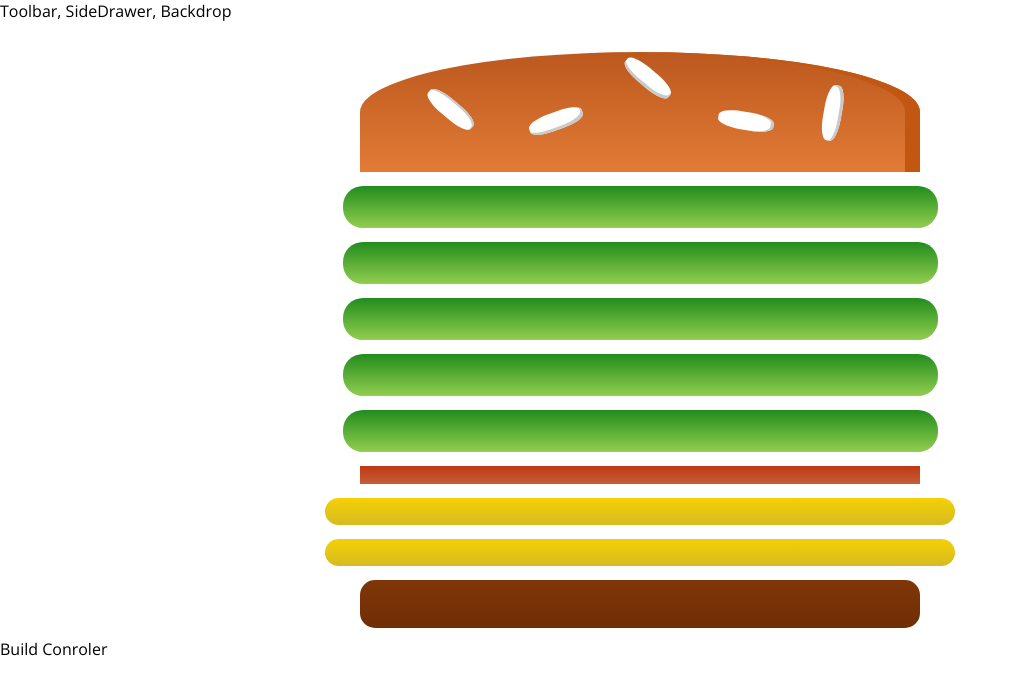
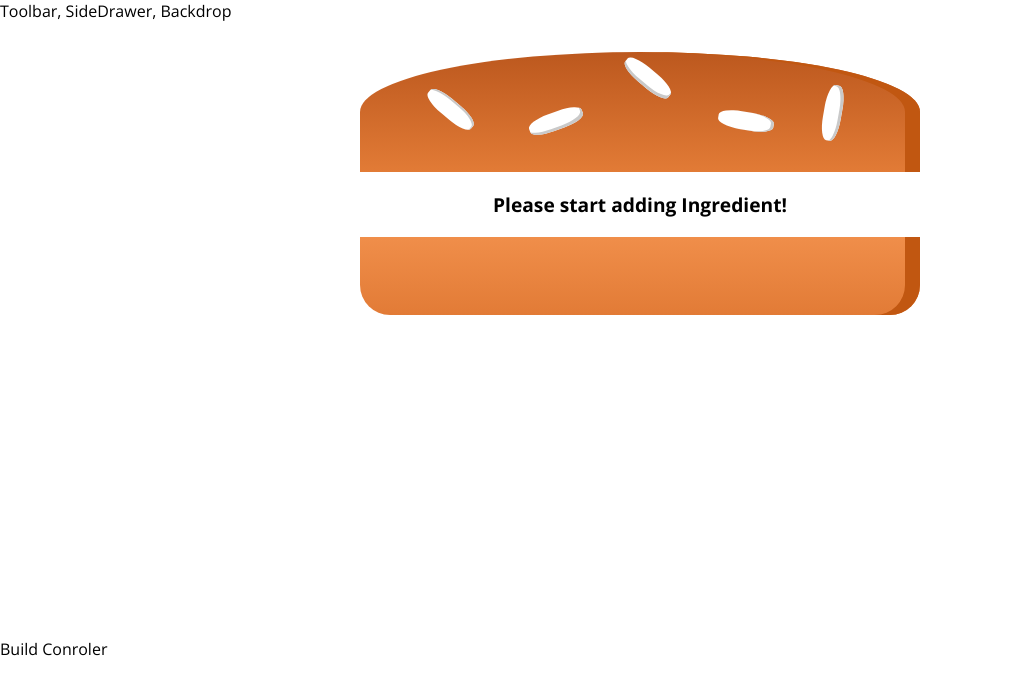
Before and after one commit to Mighty-Fellow/React-Practice, a React app in the folder burger-builder/: page / in a window 1280 px wide. Shown: the top 694 px of the page, without its empty margins (0-1018 px from the left). Built offline with nearby package versions, Linux system fonts and the light colour scheme.

Commit message:
Calculating the Ingredient sum Dynamically.➕

```diff
--- a/burger-builder/src/components/Burger/Burger.js
+++ b/burger-builder/src/components/Burger/Burger.js
@@ -4,13 +4,17 @@ import BurgerIngredient from './BurgerIngredient/BurgerIngredient'
 
 const burger = (props) => {
 
-    const transformIngredient = Object.keys(props.ingredients).map(igkey=>{
+    let transformIngredient = Object.keys(props.ingredients).map(igkey=>{
         // here igkey is ingredients key.
         return [...Array(props.ingredients[igkey])].map((_,i)=>{
             return <BurgerIngredient key={igkey + i} type={igkey} />;
         })
-    })
-
+    }).reduce((arr,el)=>{
+        return arr.concat(el)
+    },[]);
+    if(transformIngredient.length===0){
+        transformIngredient = <p>Please start adding Ingredient!</p>
+    }
     return (
         <div className={classes.Burger}>
             <BurgerIngredient type='bread-top'/>
--- a/burger-builder/src/containers/BurgerBuilder/BurgerBuilder.js
+++ b/burger-builder/src/containers/BurgerBuilder/BurgerBuilder.js
@@ -11,10 +11,10 @@ class BurgerBuilder extends Component {
 
     state = {
         ingredients : {
-            salad:5,
-            bacon:1,
-            cheese:2,
-            meat:2
+            salad:0,
+            bacon:0,
+            cheese:0,
+            meat:0
         }
     }
 
```
